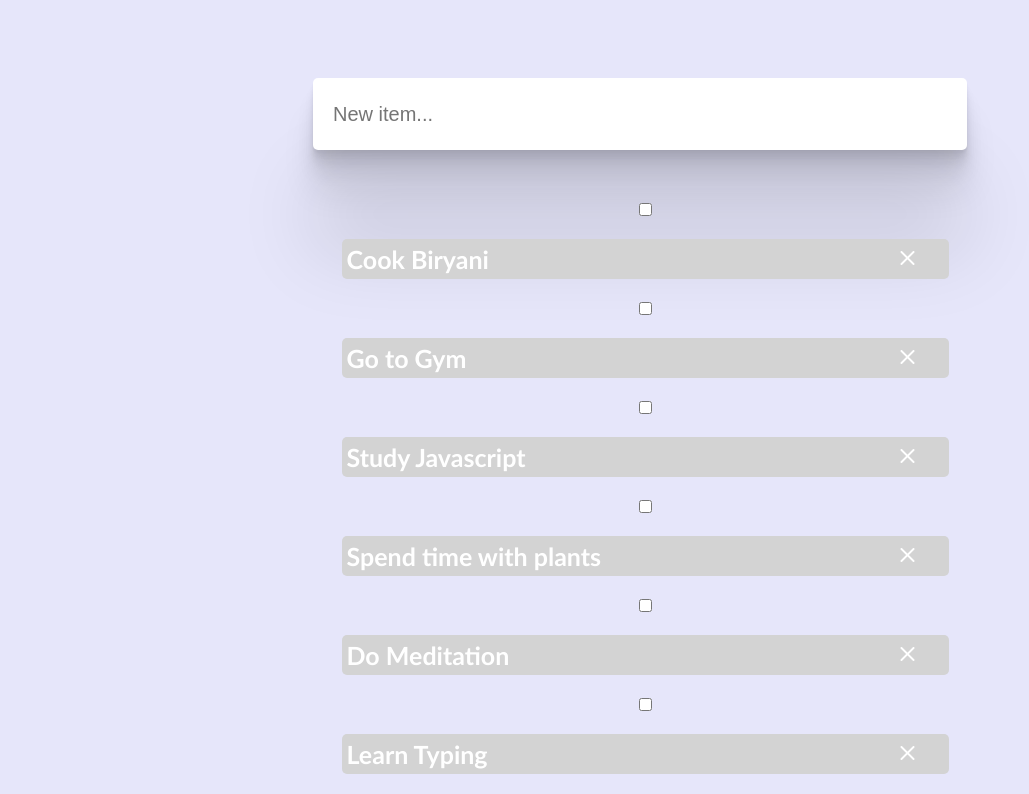
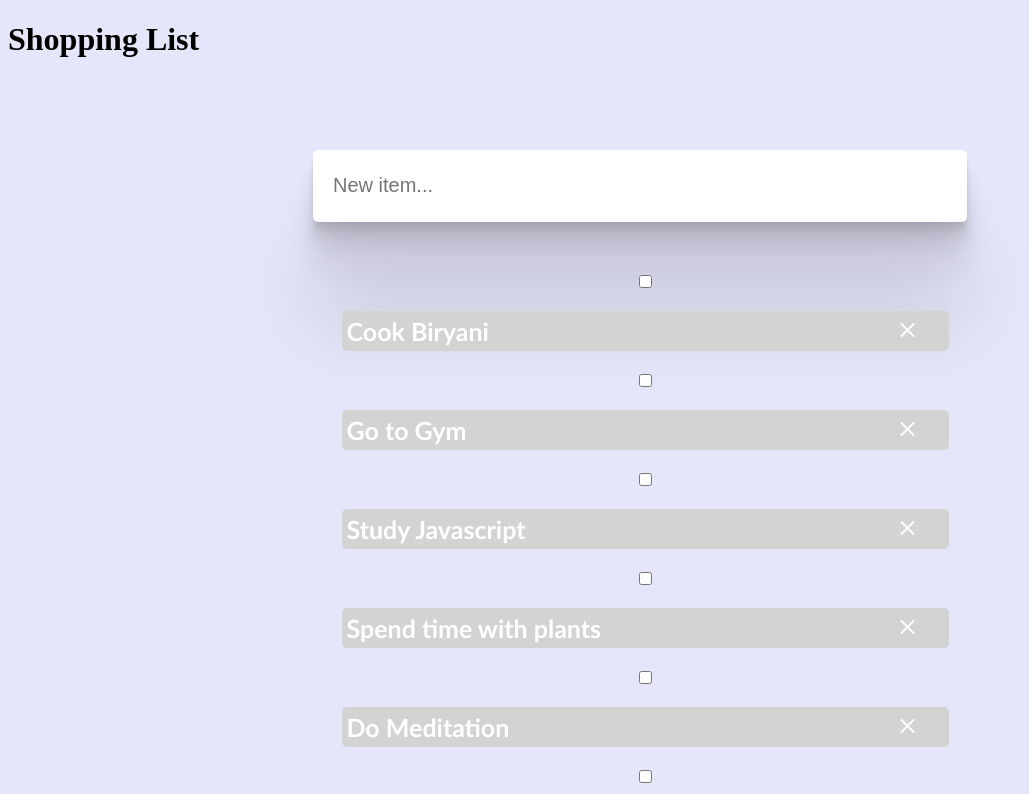
Before and after one commit to soumya1405/Shopping-List, a website: page main.html in a window 1280 px wide. Shown: the top 794 px of the page, without its empty margins (0-1029 px from the left). Drawn offline with nearby package versions, Linux system fonts and the light colour scheme.

Commit message:
add heading element

```diff
--- a/main.html
+++ b/main.html
@@ -8,6 +8,7 @@
     <title>Document</title>
 </head>
 <body style="background-color: lavender;">
+    <h1 class="heading-element">Shopping List</h1>
     <div class="todo--container">
         <input type="text" class="todo--item" id="in" placeholder="New item..."></input>
     </div>
```
